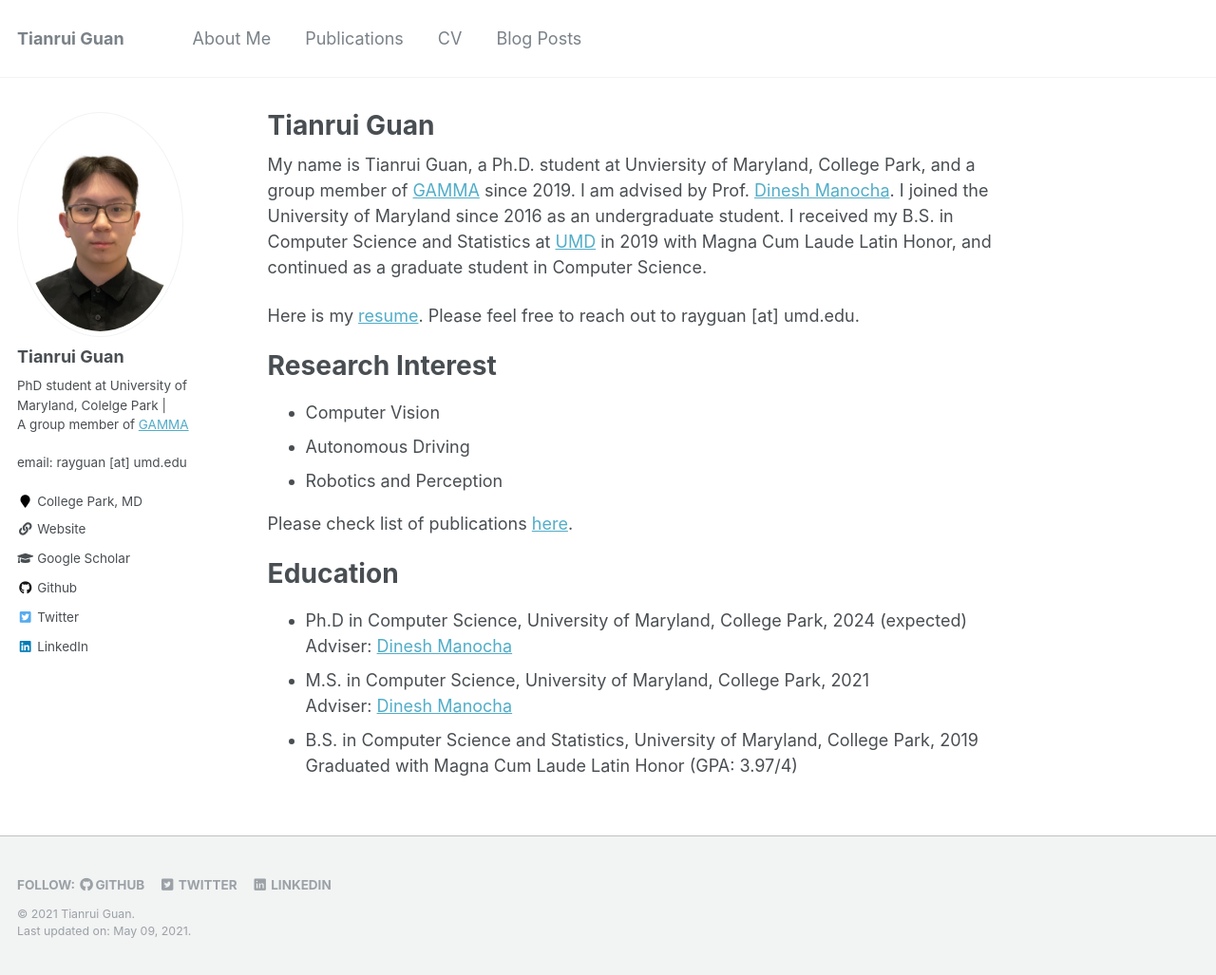
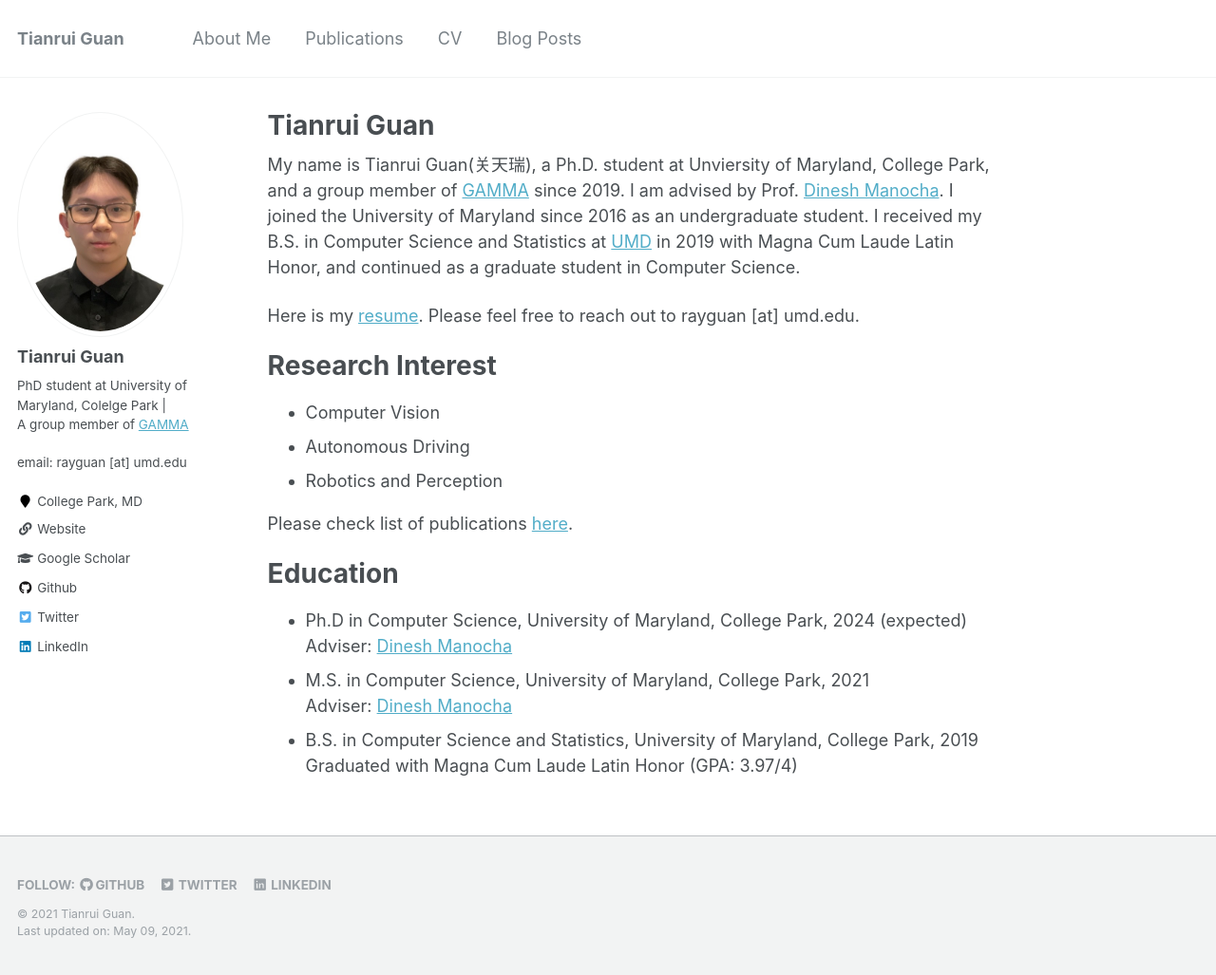
Before and after one commit to rayguan97/rayguan97.github.io, a Jekyll site: the page built from _pages/about.md, in a window 1280 px wide and 1027 px high. Shown: the whole window at 95% size. Built offline with Jekyll 4.4.1, drawn with Linux system fonts in a browser that asks for light colours.

Commit message:
try adding chinese

```diff
--- a/_pages/about.md
+++ b/_pages/about.md
@@ -8,7 +8,7 @@ redirect_from:
   - /about.html
 ---
 
-My name is Tianrui Guan, a Ph.D. student at Unviersity of Maryland, College Park, and a group member of [GAMMA](https://gamma.umd.edu/) since 2019. I am advised by Prof. [Dinesh Manocha](https://www.cs.umd.edu/people/dmanocha). I joined the University of Maryland since 2016 as an undergraduate student. I received my B.S. in Computer Science and Statistics at [UMD](https://www.cs.umd.edu/) in 2019 with Magna Cum Laude Latin Honor, and continued as a graduate student in Computer Science.
+My name is Tianrui Guan(关天瑞), a Ph.D. student at Unviersity of Maryland, College Park, and a group member of [GAMMA](https://gamma.umd.edu/) since 2019. I am advised by Prof. [Dinesh Manocha](https://www.cs.umd.edu/people/dmanocha). I joined the University of Maryland since 2016 as an undergraduate student. I received my B.S. in Computer Science and Statistics at [UMD](https://www.cs.umd.edu/) in 2019 with Magna Cum Laude Latin Honor, and continued as a graduate student in Computer Science.
 
 Here is my [resume](http://rayguan97.github.io/files/resume.pdf). Please feel free to reach out to rayguan [at] umd.edu.
 
```
